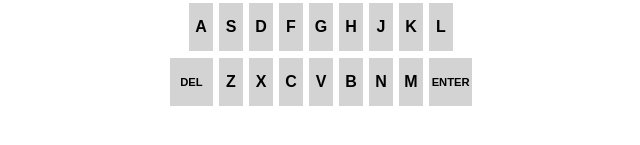
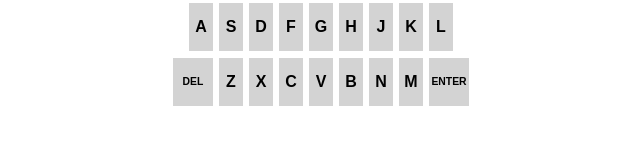
Before and after one commit to cody-talmadge/cross-wordle, a website with bundled scripts: page index.html in a window 1280 px wide. Shown: the part 453-598 px from the top of the page, 319-959 px from the left. Built offline with nearby package versions, Linux system fonts and the light colour scheme.

Commit message:
Changed del and enter key width to be narrower

```diff
--- a/style.css
+++ b/style.css
@@ -95,8 +95,8 @@ h1 {
 }
 
 .keyboard-button-long {
-    width: 2.7rem;
-    font-size: 0.7rem;
+    width: 2.5rem;
+    font-size: 0.65rem;
 }
 
 #results-container {
```
